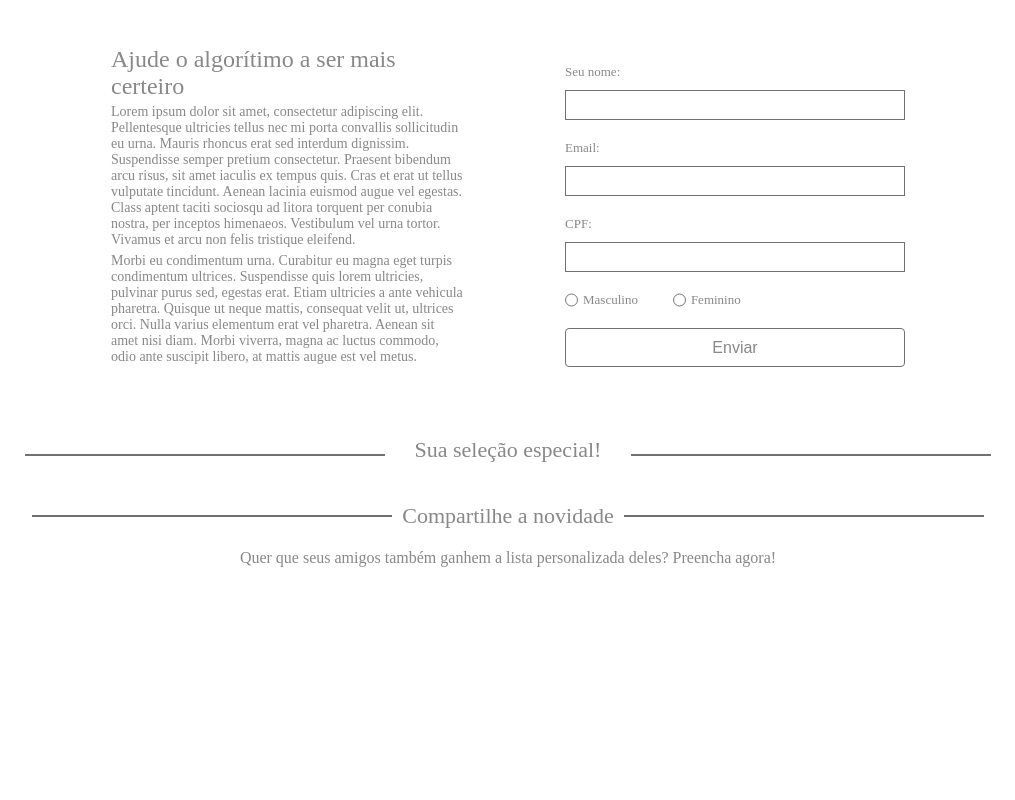
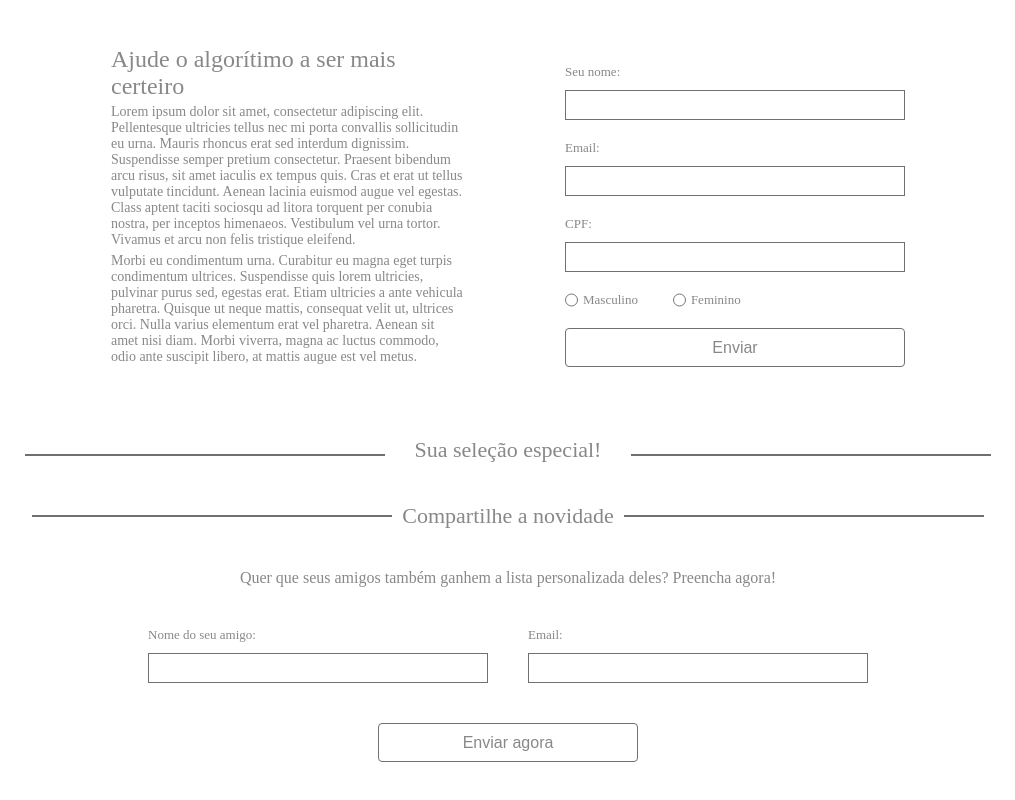
Before and after one commit to romulo-m/Linx-Impulse, a React (Vite) app: page / in a window 1280 px wide. Shown: the part 405-1205 px from the top of the page, without its empty margins (132-1147 px from the left). Before the commit the page ends 972 px from the top, so only its background shows below. Built offline with nearby package versions, Linux system fonts and the light colour scheme.

Commit message:
criação componente segundo formulário

```diff
--- a/src/assets/components/Forms/Forms.jsx
+++ b/src/assets/components/Forms/Forms.jsx
@@ -14,9 +14,9 @@ const Forms = () => {
         <Label conteudo={'CPF:'}/>
         <Input type={'text'} name={'cpf'} style={style.inputText}/>
         <div className={style.radio}>
-        <Input type={'radio'}  style={style.inputRadio}/>
+        <Input type={'radio'} name={'sexo'} style={style.inputRadio}/>
         <Label conteudo={'Masculino'}/>
-        <Input type={'radio'}  style={style.inputRadio}/>
+        <Input type={'radio'} name={'sexo'} style={style.inputRadio}/>
         <Label conteudo={'Feminino'}/>
         </div>
         <Button conteudo={'Enviar'} style={style.btn}/>
--- a/src/assets/components/Main/Main.jsx
+++ b/src/assets/components/Main/Main.jsx
@@ -1,8 +1,9 @@
 import React from "react";
 import Text from "../Text/Text.jsx";
 import Forms from "../Forms/Forms";
+import SecForms from "../SecForms/SecForms.jsx";
+import Footer from "../Footer/Footer.jsx";
 import style from "./Main.module.css";
-import SecForms from "../secForms/secForms.jsx";
 
 const Main = () => {
   return (
@@ -36,6 +37,7 @@ const Main = () => {
           </div>
       </section>
       <SecForms />
+      <Footer />
 
 
 
--- a/src/assets/components/SecForms/SecForms.jsx
+++ b/src/assets/components/SecForms/SecForms.jsx
@@ -1,5 +1,8 @@
 import React from 'react'
 import Text from '../Text/Text'
+import Input from "../Input/Input";
+import Label from "../Label/Label";
+import Button from '../Button/Button';
 import style from './SecForms.module.css'
 
 const SecForms = () => {
@@ -11,6 +14,21 @@ const SecForms = () => {
             <span className={style.line} />
         </div>
         <Text style={style.p1} conteudo={"Quer que seus amigos também ganhem a lista personalizada deles? Preencha agora!"} />
+        <section className={style.forms}>
+          <div className={style.forms1}>
+            <Label conteudo={'Nome do seu amigo:'} />
+            <Input type={'text'} name={'nome'} style={style.inputText}/>
+          </div>
+          <div className={style.forms2}>
+            <Label conteudo={'Email:'}/>
+            <Input type={'email'} name={'email'} style={style.inputText}/>
+          </div>
+        </section>
+        <div className={style.divBtn}>
+          <Button conteudo={'Enviar agora'} style={style.btn}/>
+        </div>
+
+
     </section>
 
   )
--- a/src/assets/components/SecForms/SecForms.module.css
+++ b/src/assets/components/SecForms/SecForms.module.css
@@ -32,4 +32,54 @@
     letter-spacing: 0px;
     color: #888888;
     opacity: 1;
+    padding: 20px;
 }
+
+.forms {
+    width: 100%;
+    display: flex;
+    justify-content: center;
+    gap: 40px;
+}
+
+.forms1, .forms2 {
+    display: flex;
+    flex-direction: column;
+}
+
+label {
+    font-size: 13px;
+    margin: 20px 0 10px 0;
+    text-align: left;
+    color: #888888;
+    opacity: 1;
+}
+
+.inputText {
+    width: 340px;
+    height: 30px;
+    background: #FFFFFF 0% 0% no-repeat padding-box;
+    border: 1px solid #707070;
+    opacity: 1;
+}
+
+.divBtn {
+    padding: 40px;
+}
+
+.btn {
+    width: 260px;
+    height: 39px;
+    background: #FFFFFF 0% 0% no-repeat padding-box;
+    border: 1px solid #707070;
+    border-radius: 4px;
+    opacity: 1;
+    color: #888888;
+    opacity: 1;
+    font-size: 16px;
+}
+
+.btn:hover {
+    color: #fff;
+    background-color: black;
+}
```
